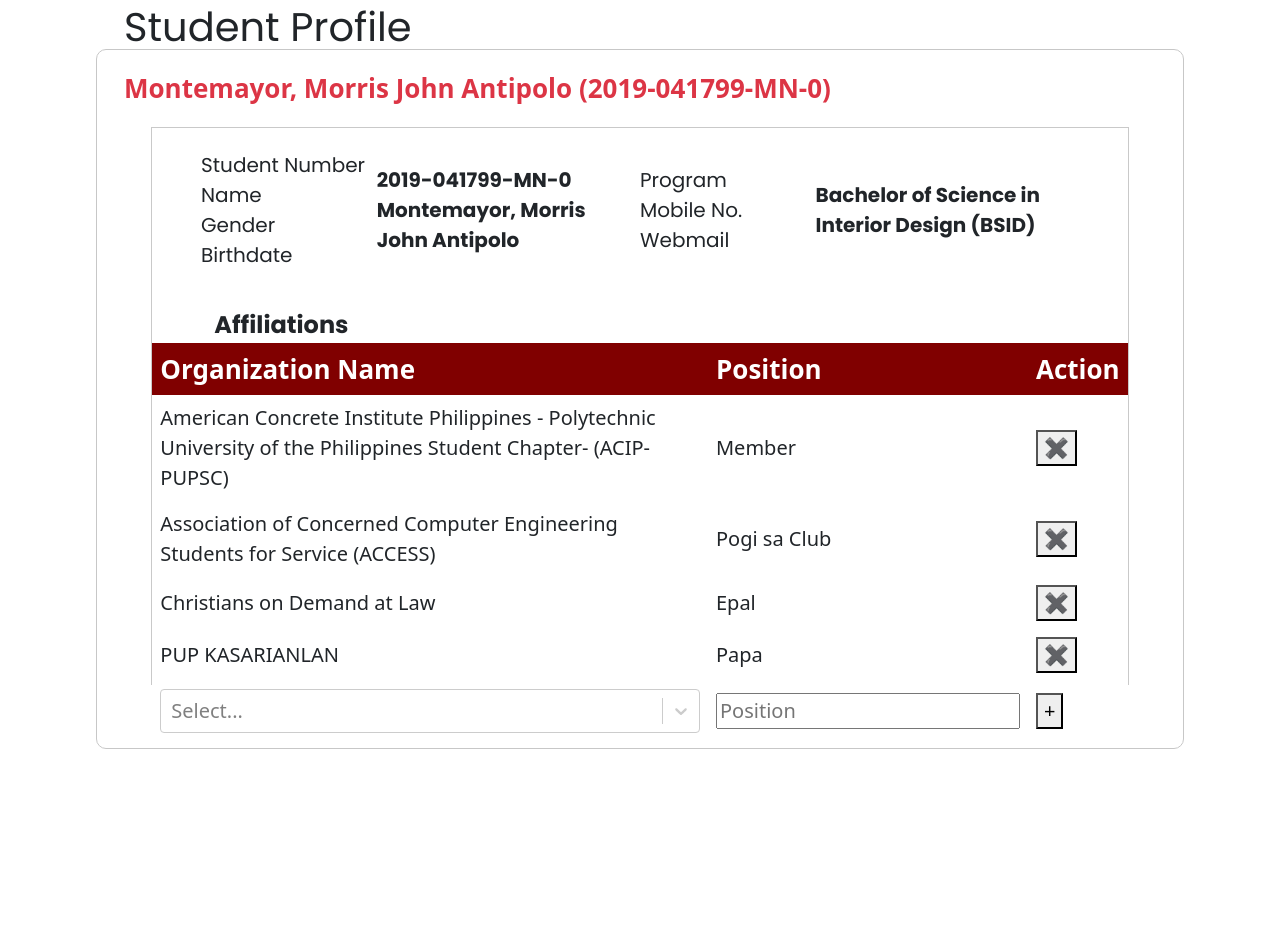
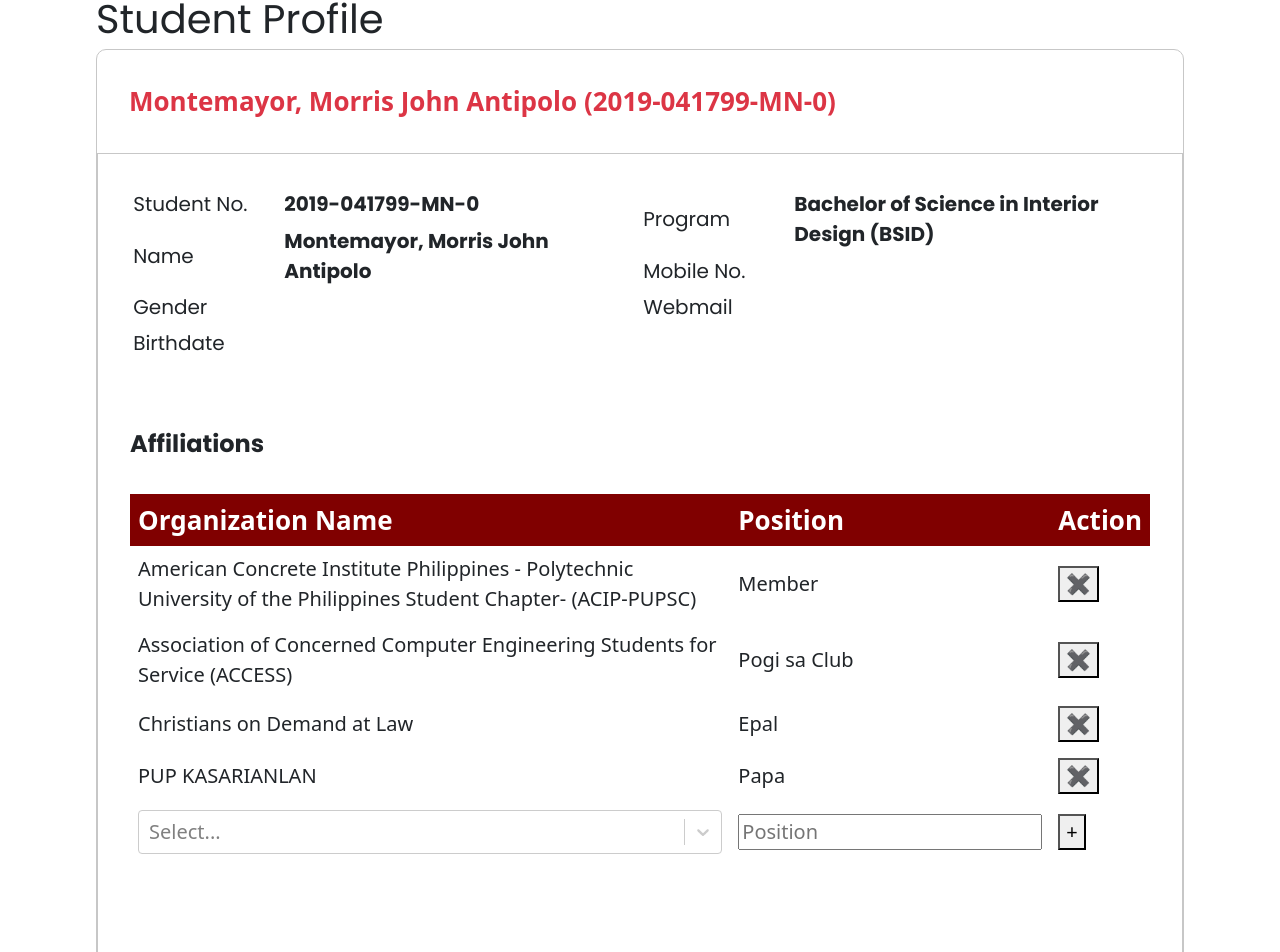
Before and after one commit to studentmorrisjohn/deficiency_portal_frontend, a React (Create React App) app: page /ProfileStudent in a window 1280 px wide. Shown: the part 195-1147 px from the top of the page. Before the commit the page ends 944 px from the top, so only its background shows below. Built offline with nearby package versions, Linux system fonts and the light colour scheme; no server answers.

Commit message:
Student Side Done?

```diff
--- a/src/components/Student/AffiliationTable.js
+++ b/src/components/Student/AffiliationTable.js
@@ -26,7 +26,7 @@ const AffiliationTable = () => {
     }, []);
 
     return (
-        <div className="center-div">
+        <div className="affiliation_table">
             <table>
                 <thead>
                     <tr>
--- a/src/components/Student/DeficiencyListTable.js
+++ b/src/components/Student/DeficiencyListTable.js
@@ -29,7 +29,7 @@ const DeficiencyListTable = () => {
 
     return (
 
-        <div className="container5">
+        <div className="table_div">
             <table>
                 <thead>
                     <tr>
--- a/src/components/Student/ProfileStudent.js
+++ b/src/components/Student/ProfileStudent.js
@@ -35,44 +35,83 @@ const ProfileStudent = () => {
             <div className="screenLayout">
                 <StudentNav />
 
-                <div className="container3">
-                    <span className="home-text10">Student Profile</span>
-                </div>
+                <div className="title_contentDiv">
+                    <span className="page-title">Student Profile</span>
 
-                <div className="container4">
-                    <StudentName />
-                    <div className="container6">
-                        <div className="container7">
 
-                            <div className="container8">
-                                <span className="home-text12">Student Number</span>
-                                <span className="home-text12">Name</span>
-                                <span className="home-text12">Gender</span>
-                                <span className="home-text12">Birthdate</span>
-                            </div>
-                            <div className="container9">
-                                <span className="home-text13">{studentProfile.username}</span>
-                                <span className="home-text13">{studentProfile.name}</span>
-                                <span className="home-text13">{studentProfile.gender}</span>
-                                <span className="home-text13">{studentProfile.birth_date}</span>
+                    <div className="outerDiv">
+                        <StudentName />
+                        <div className="inner_div_divider">
+                            <div className="profile_table">
+
+                                <div className="profile_col">
+                                    <div className="profile_row">
+                                        <div className="profile_category">
+                                            <span className="">Student No.</span>
+                                        </div>
+                                        <div className="profile_fetched">
+                                            <span className="">{studentProfile.username}</span>
+                                        </div>
+                                    </div>
+                                    <div className="profile_row">
+                                        <div className="profile_category">
+                                            <span className="">Name</span>
+                                        </div>
+                                        <div className="profile_fetched">
+                                            <span className="">{studentProfile.name}</span>
+                                        </div>
+                                    </div>
+                                    <div className="profile_row">
+                                        <div className="profile_category">
+                                            <span className="">Gender</span>
+                                        </div>
+                                        <div className="profile_fetched">
+                                            <span className="">{studentProfile.gender}</span>
+                                        </div>
+                                    </div>
+                                    <div className="profile_row">
+                                        <div className="profile_category">
+                                            <span className="">Birthdate</span>
+                                        </div>
+                                        <div className="profile_fetched">
+                                            <span className="">{studentProfile.birth_date}</span>
+                                        </div>
+                                    </div>
+                                </div>
+
+                                <div className="profile_col">
+                                    <div className="profile_row">
+                                        <div className="profile_category">
+                                            <span className="">Program</span>
+                                        </div>
+                                        <div className="profile_fetched">
+                                            <span className="">{studentProfile.department}</span>
+                                        </div>
+                                    </div>
+                                    <div className="profile_row">
+                                        <div className="profile_category">
+                                            <span className="home-text12">Mobile No.</span>
+                                        </div>
+                                        <div className="profile_fetched">
+                                            <span className="">{studentProfile.mobile_number}</span>
+                                        </div>
+                                    </div>
+                                    <div className="profile_row">
+                                        <div className="profile_category">
+                                            <span className="">Webmail</span>
+                                        </div>
+                                        <div className="profile_fetched">
+                                            <span className="">{studentProfile.email}</span>
+                                        </div>
+                                    </div>
+                                </div>
                             </div>
 
-                            <div className="container8">
-                                <span className="home-text12">Program</span>
-                                <span className="home-text12">Mobile No.</span>
-                                <span className="home-text12">Webmail</span>
-                            </div>
-                            <div className="container9">
-                                <span className="home-text13">{studentProfile.department}</span>
-                                <span className="home-text13">{studentProfile.mobile_number}</span>
-                                <span className="home-text13">{studentProfile.email}</span>
-                            </div>
+                            <span className="inner_title">Affiliations</span>
+                            <AffiliationTable />
+                            <span className="italic_text">I hereby certify that all the information provided are true and correct to the best of my knowledge.</span>
+                            <button className="maroonButton">Save</button>
                         </div>
-
-                        <span className="home-text14">Affiliations</span>
-                        <AffiliationTable />
-                        <span className="home-text15">I hereby certify that all the information provided are true and correct to the best of my knowledge.</span>
-                        <button className="home-button3">Save</button>
                     </div>
                 </div>
             </div>
--- a/src/components/Student/StudentName.js
+++ b/src/components/Student/StudentName.js
@@ -23,7 +23,7 @@ const StudentName = () => {
     }, []);
 
     return (
-        <span className="home-text11">{studentName.last_name}, {studentName.first_name} {studentName.middle_name} ({studentName.username})</span>
+        <span className="red_name">{studentName.last_name}, {studentName.first_name} {studentName.middle_name} ({studentName.username})</span>
     )
 }
 
--- a/src/components/style.css
+++ b/src/components/style.css
@@ -198,8 +198,7 @@ button:hover {
 }
 
 
-
-/******************** HomescreenStudent ********************/
+/******************** Universal Screen Layout ********************/
 .screenLayout {
     width: 100%;
     display: flex;
@@ -210,39 +209,26 @@ button:hover {
     justify-content: flex-start;
 }
 
-
-
-
-
-
-
-
-
-
-
-.container3 {
-    flex: 0 0 auto;
-    width: 100%;
-    height: 100px;
+.title_contentDiv {
+    flex: 1;
+    width: 85%;
     display: flex;
-    align-items: center;
-    justify-content: flex-start;
+    flex-direction: column;
+    align-items: flex-start;
 }
 
-.home-text10 {
-    font-size: 40px;
-    font-style: normal;
-    margin-top: 56px;
-    font-family: Poppins;
-    font-weight: 500;
-    line-height: 60px;
-    margin-left: 124px;
+.title_contentDiv_Auto {
+    width: 85%;
+    display: flex;
+    height: auto;
+    flex-direction: column;
+    align-items: flex-start;
 }
 
-.container4 {
-    flex: 0 0 auto;
-    width: 85%;
-    height: 700px;
+.outerDiv {
+    flex: .95;
+    width: 100%;
+    height: auto;
     display: flex;
     align-items: flex-start;
     border-color: #C7C7C7;
@@ -253,18 +239,32 @@ button:hover {
     justify-content: flex-start;
 }
 
-.home-text11 {
+
+
+/******************** HomescreenStudent, StudentName, DeficiencyListTable ********************/
+
+
+.page-title {
+    font-size: 40px;
+    font-style: normal;
+    padding-top: 5vh;
+    font-family: Poppins;
+    font-weight: 500;
+    line-height: 60px;
+}
+
+
+
+.red_name {
     color: #dc3545;
     font-size: 26px;
     font-style: normal;
-    margin-top: 19px;
+    margin: 2rem;
     font-weight: 700;
     line-height: 39px;
-    margin-left: 27px;
-    margin-bottom: 19px;
 }
 
-.container5 {
+.table_div {
     width: 90%;
     height: 80%;
     display: flex;
@@ -277,6 +277,150 @@ button:hover {
     justify-content: flex-start;
 }
 
+
+/******************** Profile Student ********************/
+.inner_div_divider {
+    width: 100%;
+    height: auto;
+    display: flex;
+    align-self: center;
+    align-items: flex-start;
+    border-color: #C7C7C7;
+    border-style: solid;
+    border-width: 1.5px;
+    flex-direction: column;
+    justify-content: flex-start;
+}
+
+.profile_table {
+    flex: 0 0 auto;
+    width: 100%;
+    display: flex;
+    align-items: flex-start;
+    justify-content: flex-start;
+    padding: 2rem;
+}
+
+.profile_col {
+    flex: 0 0 auto;
+    width: 50%;
+    display: flex;
+    align-items: flex-start;
+    flex-direction: column;
+}
+
+.profile_row {
+    flex: 0 0 auto;
+    width: 100%;
+    display: flex;
+    align-items: center;
+    justify-content: flex-start;
+    padding: .2rem;
+}
+
+.profile_category {
+    flex: 0 0 auto;
+    height: auto;
+    display: flex;
+    font-size: 20px;
+    font-family: Poppins;
+    line-height: 30px;
+    width: 30%;
+}
+
+.profile_fetched {
+    flex: 0 0 auto;
+    height: auto;
+    display: flex;
+    font-size: 20px;
+    font-style: normal;
+    font-family: Poppins;
+    font-weight: 600;
+    line-height: 30px;
+    width: 70%;
+}
+
+.inner_title {
+    font-size: 24px;
+    font-style: normal;
+    font-family: Poppins;
+    font-weight: 600;
+    line-height: 36px;
+    margin: 2rem;
+}
+
+.affiliation_table {
+    align-self: center;
+    margin-inline: 2rem;
+}
+
+.italic_text {
+    font-size: 20px;
+    font-style: italic;
+    font-family: Poppins;
+    font-weight: 300;
+    line-height: 30px;
+    padding-top: 20vh;
+    margin: 2rem;
+}
+
+.maroonButton {
+    color: white;
+    font-size: 20px;
+    align-self: center;
+    font-style: normal;
+    margin-top: 20px;
+    font-family: Poppins;
+    font-weight: 500;
+    line-height: 30px;
+    border-radius: 4.3px;
+    background-color: #800000;
+    border:hidden;
+    margin: 2rem;
+    padding: 10px;
+}
+
+
+
+/******************** Password Student ********************/
+
+.password_div {
+    width: 100%;
+    height: auto;
+    display: flex;
+    align-items: center;
+    border-color: #C7C7C7;
+    border-style: solid;
+    border-width: 1.5px;
+    justify-content: space-between;
+    padding: 2rem;
+}
+
+.password_div2 {
+    width: 100%;
+    height: auto;
+    display: flex;
+    border-color: #C7C7C7;
+    border-style: solid;
+    border-width: 1.5px;
+    justify-content: center;
+}
+
+.changepass_input {
+    width: 30%;
+    height: 5vh;
+    font-size: 14px;
+    font-family: poppins;
+    padding: 1rem;
+}
+
+
+
+
+
+
+
+/******************** Ayusin mo to seiya bitch ass ********************/
 table {
     border-collapse: collapse;
     width: 100%;
@@ -304,102 +448,6 @@ td {
     line-height: 30px;
 }
 
-.container6 {
-    width: 90%;
-    height: 80%;
-    display: flex;
-    align-self: center;
-    align-items: flex-start;
-    border-color: rgba(120, 120, 120, 0.4);
-    border-style: solid;
-    border-width: 1.5px;
-    flex-direction: column;
-    justify-content: flex-start;
-}
-
-.container7 {
-    flex: 0 0 auto;
-    width: 90%;
-    height: auto;
-    display: flex;
-    align-self: center;
-    margin-top: 22px;
-    align-items: center;
-    border-width: 1.5px;
-    justify-content: flex-start;
-}
-
-.container8 {
-    flex: 0 0 auto;
-    width: 20%;
-    height: auto;
-    display: flex;
-    align-items: flex-start;
-    flex-direction: column;
-    justify-content: flex-start;
-}
-
-.home-text12 {
-    font-size: 20px;
-    font-family: Poppins;
-    line-height: 30px;
-}
-
-.container9 {
-    flex: 0 0 auto;
-    width: 30%;
-    height: auto;
-    display: flex;
-    align-items: flex-start;
-    flex-direction: column;
-}
-
-.home-text13 {
-    font-size: 20px;
-    font-style: normal;
-    font-family: Poppins;
-    font-weight: 600;
-    line-height: 30px;
-}
-
-.home-text14 {
-    font-size: 24px;
-    font-style: normal;
-    margin-top: 37px;
-    font-family: Poppins;
-    font-weight: 600;
-    line-height: 36px;
-    margin-left: 62px;
-}
-
-.center-div {
-    align-self: center;
-}
-
-.home-text15 {
-    font-size: 20px;
-    font-style: italic;
-    margin-top: 99px;
-    font-family: Poppins;
-    font-weight: 300;
-    line-height: 30px;
-    margin-left: 62px;
-}
-
-.home-button3 {
-    color: white;
-    font-size: 20px;
-    align-self: center;
-    font-style: normal;
-    margin-top: 20px;
-    font-family: Poppins;
-    font-weight: 500;
-    line-height: 30px;
-    border-radius: 4.3px;
-    background-color: #800000;
-    margin-bottom: 20px;
-}
-
 .dropdown-menu {
     position: absolute;
     right: 0;
@@ -416,39 +464,7 @@ td {
     position: relative;
 }
 
-.container10 {
-    width: 85%;
-    height: auto;
-    display: flex;
-    align-items: flex-start;
-    border-color: #C7C7C7;
-    border-style: solid;
-    border-width: 1.5px;
-    border-radius: 10px;
-    flex-direction: column;
-    justify-content: flex-start;
-}
 
-.container11 {
-    gap: 24px;
-    flex: 0 0 auto;
-    width: 85%;
-    height: 100px;
-    display: flex;
-    align-self: center;
-    align-items: center;
-    border-color: #C7C7C7;
-    border-width: 1.5px;
-    padding-left: 0px;
-    border-radius: #C7C7C7;
-    justify-content: center;
-    border-style: solid;
-}
-
-.textinput2 {
-    width: 30%;
-    height: 50px;
-}
 
 .modalBackground {
     width: 100%;
```
Also changed, not shown: src/components/Student/HomescreenStudent.js (+6 -7 lines), src/components/Student/PasswordStudent.js (+14 -16 lines).
